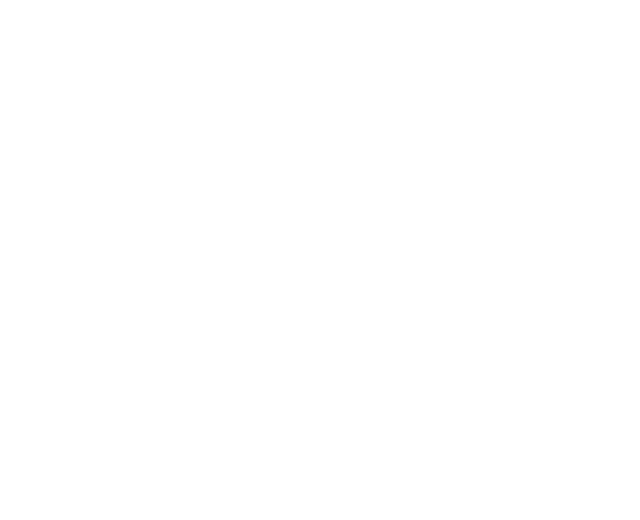
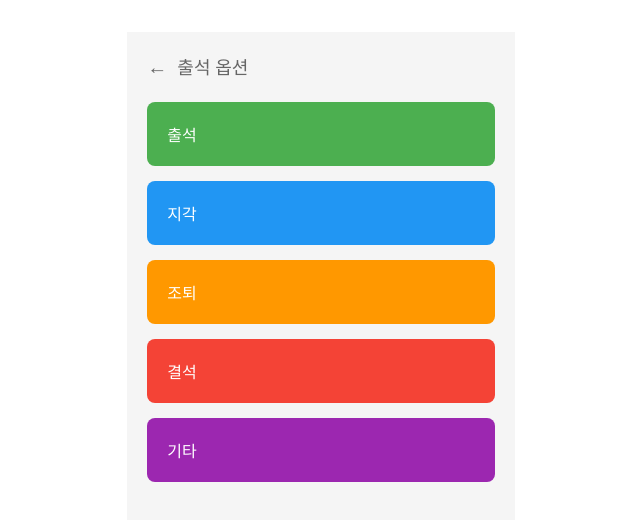
Before and after one commit to wowDongHyeon/webViewDemo, a React (Vite) app: page /options in a window 1280 px wide. Before the commit this address had no page. Shown: the top 520 px of the page, without its empty margins (319-959 px from the left). Built offline with nearby package versions, Linux system fonts and the light colour scheme.

Commit message:
어플 테스트할 버튼 페이지 생성성

```diff
--- a/src/App.tsx
+++ b/src/App.tsx
@@ -1,6 +1,7 @@
 import { Routes, Route, Navigate } from 'react-router-dom'
 import AttendanceView from './components/AttendanceView'
 import AttendanceCheck from './components/AttendanceCheck'
+import AttendanceOptions from './components/AttendanceOptions'
 import './App.css'
 
 function App() {
@@ -8,8 +9,9 @@ function App() {
     <div className="app">
       <Routes>
         <Route path="/bbb" element={<AttendanceCheck />} />
+        <Route path="/options" element={<AttendanceOptions />} />
         <Route path="/aaa" element={<AttendanceView />} />
-        <Route path="/" element={<Navigate to="/bbb" replace />} />
+        <Route path="/" element={<Navigate to="/aaa" replace />} />
       </Routes>
     </div>
   )
--- a/src/components/AttendanceCheck.tsx
+++ b/src/components/AttendanceCheck.tsx
@@ -1,6 +1,7 @@
 import React, { useEffect } from 'react';
 import styled from 'styled-components';
 import axios from 'axios';
+import { useNavigate } from 'react-router-dom';
 
 interface AttendanceStatus {
   present: number;
@@ -16,6 +17,7 @@ interface AttendanceRequest {
   date: string;
   status: string;
   studentName: string;
+  testSeq: number;
 }
 
 const Container = styled.div`
@@ -147,10 +149,12 @@ const getRandomName = () => {
   return sampleNames[randomIndex];
 };
 
-const API_BASE_URL = 'https://85ed-2001-2d8-f13a-1bf-652f-83c4-d0ed-a52c.ngrok-free.app';
-// const API_BASE_URL = 'http://localhost:8080';
+// const API_BASE_URL = ' https://ba4f-2001-2d8-f235-7f77-5465-5772-64a6-d75e.ngrok-free.app';
+
+const API_BASE_URL = 'http://localhost:8080';
 
 const AttendanceCheck = () => {
+  const navigate = useNavigate();
   const [status, setStatus] = React.useState<AttendanceStatus>({
     present: 0,
     late: 1,
@@ -209,41 +213,7 @@ const AttendanceCheck = () => {
   };
 
   const handleAttendance = async () => {
-    setIsLoading(true);
-    setError(null);
-
-    const today = new Date().toISOString().split('T')[0];
-
-    const requestData: AttendanceRequest = {
-      lectureName: "WebProgramming",
-      classroom: "공학관 1관 502호",
-      classTime: "05",
-      date: today,
-      status: "출석",
-      studentName: studentName
-    };
-
-    try {
-      const response = await axios.post(
-        `${API_BASE_URL}/api/attendance/check`,
-        requestData,
-        {
-          headers: {
-            'Content-Type': 'application/json'
-          }
-        }
-      );
-
-      console.log('출석체크 성공:', response.data);
-      alert('출석이 완료되었습니다.');
-      handleNameClick();
-      fetchAttendanceCount();
-    } catch (err) {
-      console.error('출석체크 실패:', err);
-      setError('출석체크에 실패했습니다. 다시 시도해주세요.');
-    } finally {
-      setIsLoading(false);
-    }
+    navigate('/options');
   };
 
   return (
--- /dev/null
+++ b/src/components/AttendanceOptions.tsx
@@ -0,0 +1,136 @@
+import React from 'react';
+import styled from 'styled-components';
+import { useNavigate } from 'react-router-dom';
+
+const Container = styled.div`
+  padding: 20px;
+  background-color: #f5f5f5;
+  min-height: 100vh;
+`;
+
+const Header = styled.div`
+  display: flex;
+  align-items: center;
+  margin-bottom: 20px;
+
+  .back-button {
+    color: #666;
+    margin-right: 10px;
+    font-size: 20px;
+    cursor: pointer;
+  }
+
+  .title {
+    font-size: 18px;
+    font-weight: bold;
+    color: #666;
+  }
+`;
+
+const OptionButton = styled.button<{ color: string }>`
+  width: 100%;
+  padding: 20px;
+  margin-bottom: 15px;
+  background-color: ${props => props.color};
+  border: none;
+  border-radius: 8px;
+  font-size: 16px;
+  color: white;
+  cursor: pointer;
+  text-align: left;
+  transition: all 0.2s;
+  font-weight: bold;
+
+  &:hover {
+    opacity: 0.9;
+    transform: translateY(-2px);
+  }
+
+  &:last-child {
+    margin-bottom: 0;
+  }
+`;
+
+const AttendanceOptions = () => {
+  const navigate = useNavigate();
+
+  const handleBack = () => {
+    navigate(-1);
+  };
+
+  const handlePresent = () => {
+    console.log('출석 처리');
+    // TODO: 출석 처리 로직
+
+  };
+
+  const handleLate = () => {
+    console.log('지각 처리');
+    // TODO: 지각 처리 로직
+
+  };
+
+  const handleEarlyLeave = () => {
+    console.log('조퇴 처리');
+    // TODO: 조퇴 처리 로직
+
+  };
+
+  const handleAbsent = () => {
+    console.log('결석 처리');
+    // TODO: 결석 처리 로직
+
+  };
+
+  const handleOther = () => {
+    console.log('기타 처리');
+    // TODO: 기타 처리 로직
+
+  };
+
+  return (
+    <Container>
+      <Header>
+        <span className="back-button" onClick={handleBack}>←</span>
+        <span className="title">출석 옵션</span>
+      </Header>
+
+      <OptionButton
+        color="#4CAF50"
+        onClick={handlePresent}
+      >
+        출석
+      </OptionButton>
+
+      <OptionButton
+        color="#2196F3"
+        onClick={handleLate}
+      >
+        지각
+      </OptionButton>
+
+      <OptionButton
+        color="#FF9800"
+        onClick={handleEarlyLeave}
+      >
+        조퇴
+      </OptionButton>
+
+      <OptionButton
+        color="#F44336"
+        onClick={handleAbsent}
+      >
+        결석
+      </OptionButton>
+
+      <OptionButton
+        color="#9C27B0"
+        onClick={handleOther}
+      >
+        기타
+      </OptionButton>
+    </Container>
+  );
+};
+
+export default AttendanceOptions;
```
